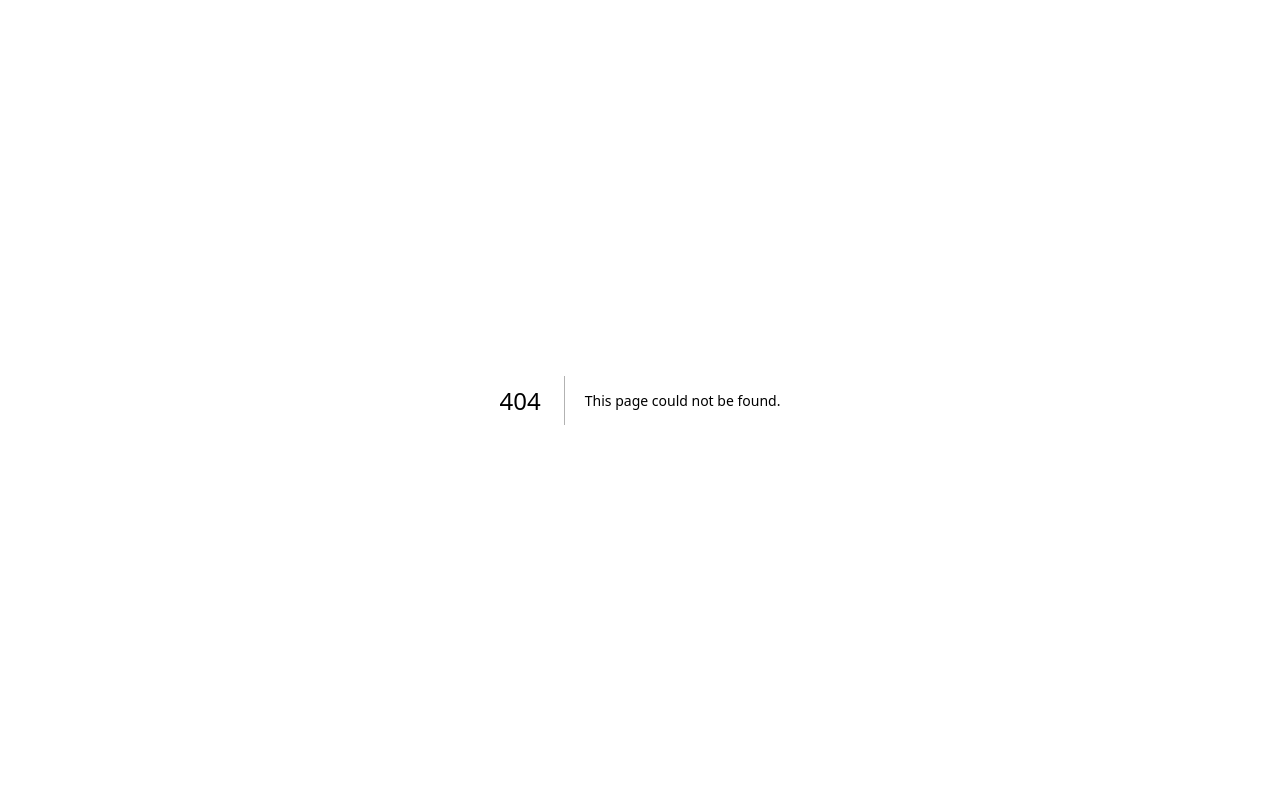
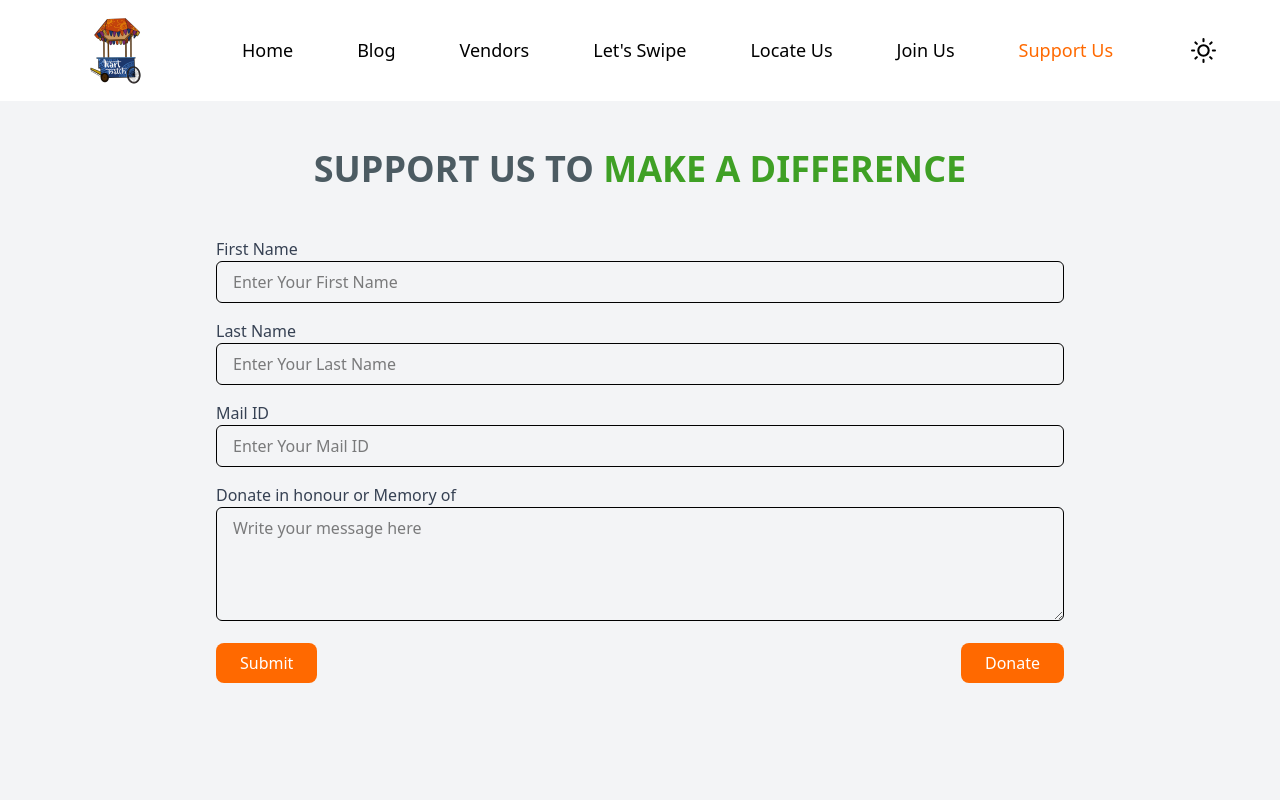
Before and after one commit to leanitech2024/kart-match, a Next.js app: page /support in a window 1280 px wide. Before the commit this address had no page. Shown: the top 800 px of the page. Built offline with nearby package versions, Linux system fonts and the light colour scheme.

Commit message:
support page added

```diff
--- a/app/component/Layout/Header.jsx
+++ b/app/component/Layout/Header.jsx
@@ -1,48 +1,72 @@
-'use client';
-import Link from 'next/link';
-import Image from 'next/image';
-import { useState } from 'react';
-import Navigation from './Navigation';
-import Logo from '../../../public/assets/logo.png';
-import { FaBars } from 'react-icons/fa';
-import { RxCross1 } from 'react-icons/rx';
+"use client";
+import Link from "next/link";
+import Image from "next/image";
+import { useState } from "react";
+import Navigation from "./Navigation";
+import Logo from "../../../public/assets/logo.png";
+import { FaBars } from "react-icons/fa";
+import { RxCross1 } from "react-icons/rx";
+import { FiSun } from "react-icons/fi";
+import { motion } from "framer-motion";
 
 const Header = () => {
   const [isOpen, setIsOpen] = useState(false);
+  const [activeItem, setActiveItem] = useState(0);
+
+  const handleNavClick = (index) => {
+    setActiveItem(index);
+    setIsOpen(false);
+  };
 
   return (
-        <header className="w-full  border-b border-b-[#ffffff32] bg-white shadow-lg">
+    <header className="w-full border-b border-b-[#ffffff32] bg-white shadow-lg">
       {/* Desktop Header */}
-            <div className="hidden md:flex items-center justify-between w-[90%] mx-auto">
+      <div className="hidden md:flex items-center justify-between w-[90%] mx-auto ">
         <Link href="/">
           <Image src={Logo} alt="Logo" className="w-25 h-25" />
         </Link>
-                <Navigation activeItem={0} />
+        <Navigation activeItem={activeItem} onNavClick={handleNavClick} />
+        <FiSun size="25" color="black" />
       </div>
 
       {/* Mobile Header */}
-            <div className="w-full md:hidden flex items-center justify-between px-4">
+      <div className="w-full md:hidden flex items-center justify-between px-5 py-2">
         <Link href="/">
-                    <Image src={Logo} alt="Logo" className="w-10 h-10" />
+          <Image src={Logo} alt="Logo" className="w-20 h-20" />
         </Link>
-                <button className="text-black  p-2 rounded-full" onClick={() => setIsOpen(true)}>
-                    <FaBars size={24} />
+        <button className="text-black p-2 rounded-full" onClick={() => setIsOpen(true)}>
+          <FaBars size={34} />
         </button>
       </div>
 
       {/* Mobile Navigation Menu */}
       {isOpen && (
         <div className="fixed top-0 left-0 w-full h-screen bg-black bg-opacity-50 flex justify-center items-center">
-                    <div className="bg-white w-[80%] max-w-md p-6 rounded-lg shadow-lg relative">
-                        <button className="absolute top-4 right-4 text-blue-500 p-2" onClick={() => setIsOpen(false)}>
+          <motion.div
+            initial={{ opacity: 0, y: -20 }}
+            animate={{ opacity: 1, y: 0 }}
+            transition={{ duration: 0.3 }}
+            className="bg-white w-[80%] max-w-md p-6 rounded-lg shadow-lg relative"
+          >
+            {/* Close Button */}
+            <button className="absolute top-4 right-4 text-gray-600" onClick={() => setIsOpen(false)}>
               <RxCross1 size={24} />
             </button>
-                        <Navigation activeItem={1} />
-                    </div>
+
+            {/* Navigation Items (Appearing one by one) */}
+            <motion.div initial="hidden" animate="visible" variants={menuVariants}>
+              <Navigation activeItem={activeItem} onNavClick={handleNavClick} />
+            </motion.div>
+          </motion.div>
         </div>
       )}
     </header>
   );
 };
 
+const menuVariants = {
+  hidden: { opacity: 0 },
+  visible: { opacity: 1, transition: { staggerChildren: 0.2 } },
+};
+
 export default Header;
--- a/app/component/Layout/Navigation.jsx
+++ b/app/component/Layout/Navigation.jsx
@@ -1,52 +1,49 @@
-import Link from 'next/link'
+"use client";
+import Link from "next/link";
+import { usePathname } from "next/navigation";
+import { motion } from "framer-motion";
 
 const navItem = [
-    {
-        title: "Home",
-        href: "/"
-    },
-    {
-        title: "Blog",
-        href: "/blog"
-    },
-    {
-        title: "Vendors",
-        href: "/vendors"
-    },
-    {
-        title: "Let's Swipe",
-        href: "/swipe"
-    },
-    {
-        title: "Locate Us",
-        href: "/locate"
-    },
-    {
-        title: "Join Us",
-        href: "/join"
-    },
-    {
-        title: "Support Us",
-        href: "/support"
-    },
+  { title: "Home", href: "/" },
+  { title: "Blog", href: "/blog" },
+  { title: "Vendors", href: "/vendors" },
+  { title: "Let's Swipe", href: "/swipe" },
+  { title: "Locate Us", href: "/locate" },
+  { title: "Join Us", href: "/join" },
+  { title: "Support Us", href: "/support" },
+];
 
-]
+const Navigation = ({ onNavClick }) => {
+  const pathname = usePathname();
 
-const Navigation = ({activeItem})=>{
-    return(
-        <div className="block md:flex" >
-            {
-                navItem.map((item , index)=>(
-                    <Link href={item.href} className="" key={item.title} >
-                        <h5 className={`md:px-4 xl:px-8 py-2 text-[18px] font-[500] font-Inter ${activeItem === index  && 'text-orange-500'}  `} >
-                            {item.title}
-                        </h5>
+  return (
+    <motion.div variants={containerVariants} initial="hidden" animate="visible" className="flex flex-col md:flex-row items-center">
+      {navItem.map((item, index) => (
+        <motion.div key={item.title} variants={itemVariants}>
+          <Link href={item.href} passHref>
+            <span
+              className={`block md:px-4 xl:px-8 py-2 text-[18px] font-[500] font-Inter ${
+                pathname === item.href ? "text-orange-500" : "text-black"
+              }`}
+              onClick={() => onNavClick(index)}
+            >
+              {item.title}
+            </span>
+          </Link>
+        </motion.div>
+      ))}
+    </motion.div>
+  );
+};
 
-                    </Link>
-                ))
-            }
-        </div>
-    )
-}
+const containerVariants = {
+  hidden: { opacity: 0 },
+  visible: { opacity: 1, transition: { staggerChildren: 0.2 } },
+};
 
-export default Navigation
+const itemVariants = {
+  hidden: { opacity: 0, y: -10 },
+  visible: { opacity: 1, y: 0, transition: { duration: 0.3 } },
+};
+
+export default Navigation;
--- /dev/null
+++ b/app/support/page.jsx
@@ -0,0 +1,102 @@
+'use client';
+
+import { useState } from 'react';
+import Header from '../component/Layout/Header'
+import Footer from '../component/Layout/Footer'
+export default function DonationForm({activeItem}) {
+    const [formData, setFormData] = useState({
+        firstName: '',
+        lastName: '',
+        email: '',
+        message: ''
+    });
+
+    const handleChange = (e) => {
+        setFormData({ ...formData, [e.target.name]: e.target.value });
+    };
+
+    const handleSubmit = (e) => {
+        e.preventDefault();
+        console.log('Form submitted:', formData);
+    };
+
+    return (
+        <>
+            <Header activeItem={6}/>
+            <div className="bg-gray-100 min-h-screen ">
+                <div className="max-w-4xl mx-auto p-6">
+                    <div className="text-center mt-6">
+                        <h1 className="text-4xl font-semibold text-[#22343DCC] font-Poppins">
+                            SUPPORT US TO  <span className="text-[#3FA025]">MAKE A DIFFERENCE</span>
+                        </h1>
+
+                    </div>
+                    <div className="mt-12" >
+                    <form onSubmit={handleSubmit} >
+                        <div className="mb-4">
+                            <label className="block text-gray-700">First Name</label>
+                            <input
+                                type="text"
+                                name="firstName"
+                                value={formData.firstName}
+                                onChange={handleChange}
+                                className="w-full px-4 py-2  border rounded-md focus:outline-none focus:ring-2 focus:ring-green-500"
+                                placeholder="Enter Your First Name"
+                            />
+                        </div>
+                        <div className="mb-4">
+                            <label className="block text-gray-700">Last Name</label>
+                            <input
+                                type="text"
+                                name="lastName"
+                                value={formData.lastName}
+                                onChange={handleChange}
+                                className="w-full px-4 py-2 border rounded-md focus:outline-none focus:ring-2 focus:ring-green-500"
+                                placeholder="Enter Your Last Name"
+                            />
+                        </div>
+                        <div className="mb-4">
+                            <label className="block text-gray-700">Mail ID</label>
+                            <input
+                                type="email"
+                                name="email"
+                                value={formData.email}
+                                onChange={handleChange}
+                                className="w-full px-4 py-2 border rounded-md focus:outline-none focus:ring-2 focus:ring-green-500"
+                                placeholder="Enter Your Mail ID"
+                            />
+                        </div>
+                        <div className="mb-4">
+                            <label className="block text-gray-700">Donate in honour or Memory of</label>
+                            <textarea
+                                name="message"
+                                value={formData.message}
+                                onChange={handleChange}
+                                className="w-full px-4 py-2 border rounded-md focus:outline-none focus:ring-2 focus:ring-green-500"
+                                placeholder="Write your message here"
+                                rows="4"
+                            ></textarea>
+                        </div>
+                        <div className="flex justify-between">
+                            <button
+                                type="submit"
+                                className="bg-orange-500 text-white px-6 py-2 rounded-lg hover:bg-orange-600 focus:outline-none focus:ring-2 focus:ring-orange-400"
+                            >
+                                Submit
+                            </button>
+                            <button
+                                type="button"
+                                className="bg-orange-500 text-white px-6 py-2 rounded-lg hover:bg-orange-600 focus:outline-none focus:ring-2 focus:ring-orange-400"
+                            >
+                                Donate
+                            </button>
+                        </div>
+                    </form>
+                    </div>
+
+                </div>
+            </div>
+            <Footer />
+        </>
+    );
+}
--- a/app/swipe/page.jsx
+++ b/app/swipe/page.jsx
@@ -5,10 +5,10 @@ import { FaRegHeart } from "react-icons/fa";
 import Footer from '../component/Layout/Footer';
 import { IoMdShuffle } from "react-icons/io";
 import SwipeCard from '../component/Card/swipeCard'
-const Swipe = () => {
+const Swipe = ({activeItem}) => {
     return (
         <>
-            <Header />
+            <Header activeItem={3} />
             <div className="bg-gray-100 min-h-screen ">
                 <div className="max-w-6xl mx-auto p-6">
                     <div className="text-center">
--- a/package.json
+++ b/package.json
@@ -9,6 +9,7 @@
     "lint": "next lint"
   },
   "dependencies": {
+    "framer-motion": "^12.6.3",
     "next": "15.2.4",
     "react": "^19.0.0",
     "react-dom": "^19.0.0",
```
Also changed, not shown: 1 other file (tests, documents, lock files or other folders). Lines whose indentation alone changed are shown as unchanged.
